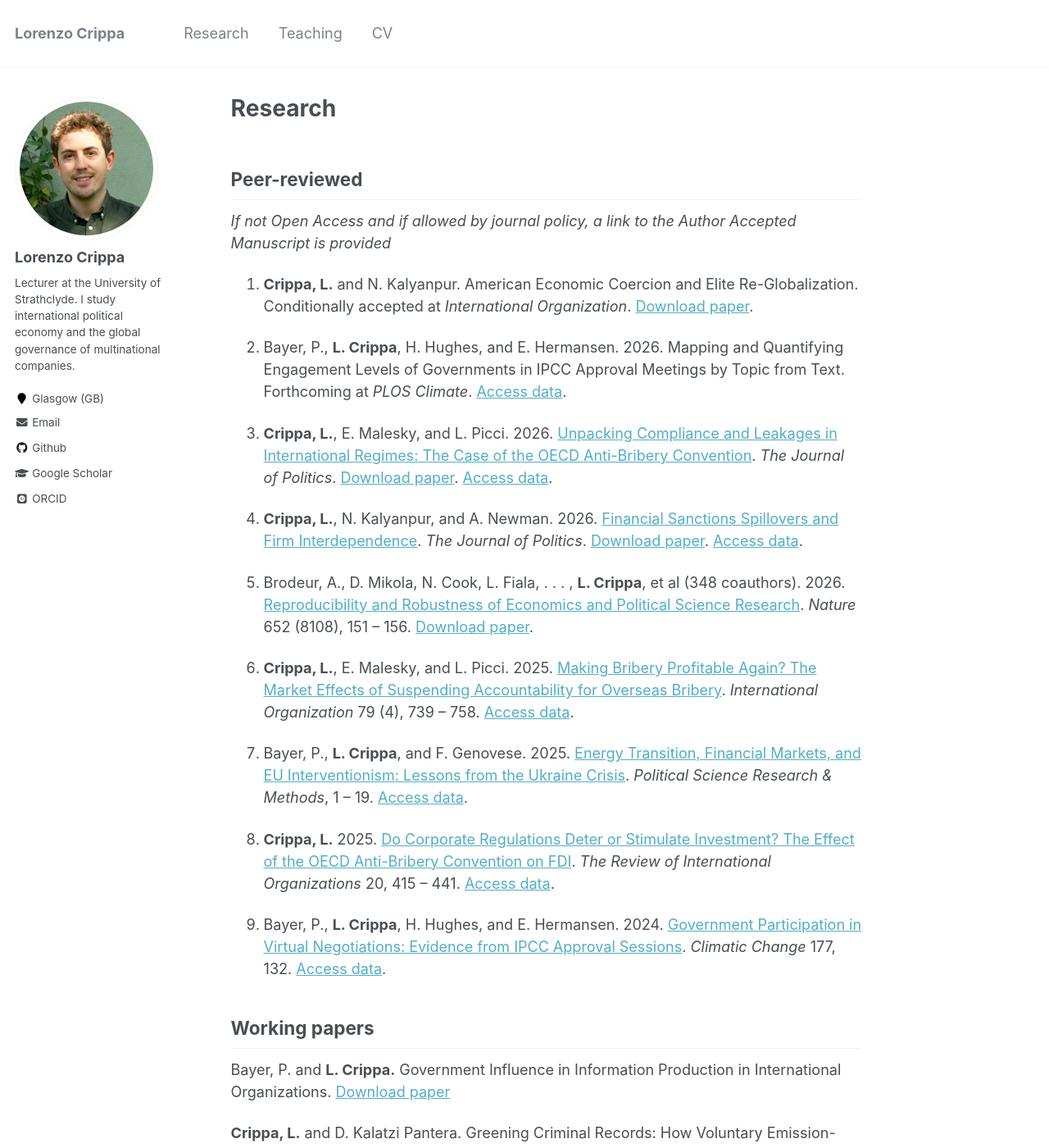
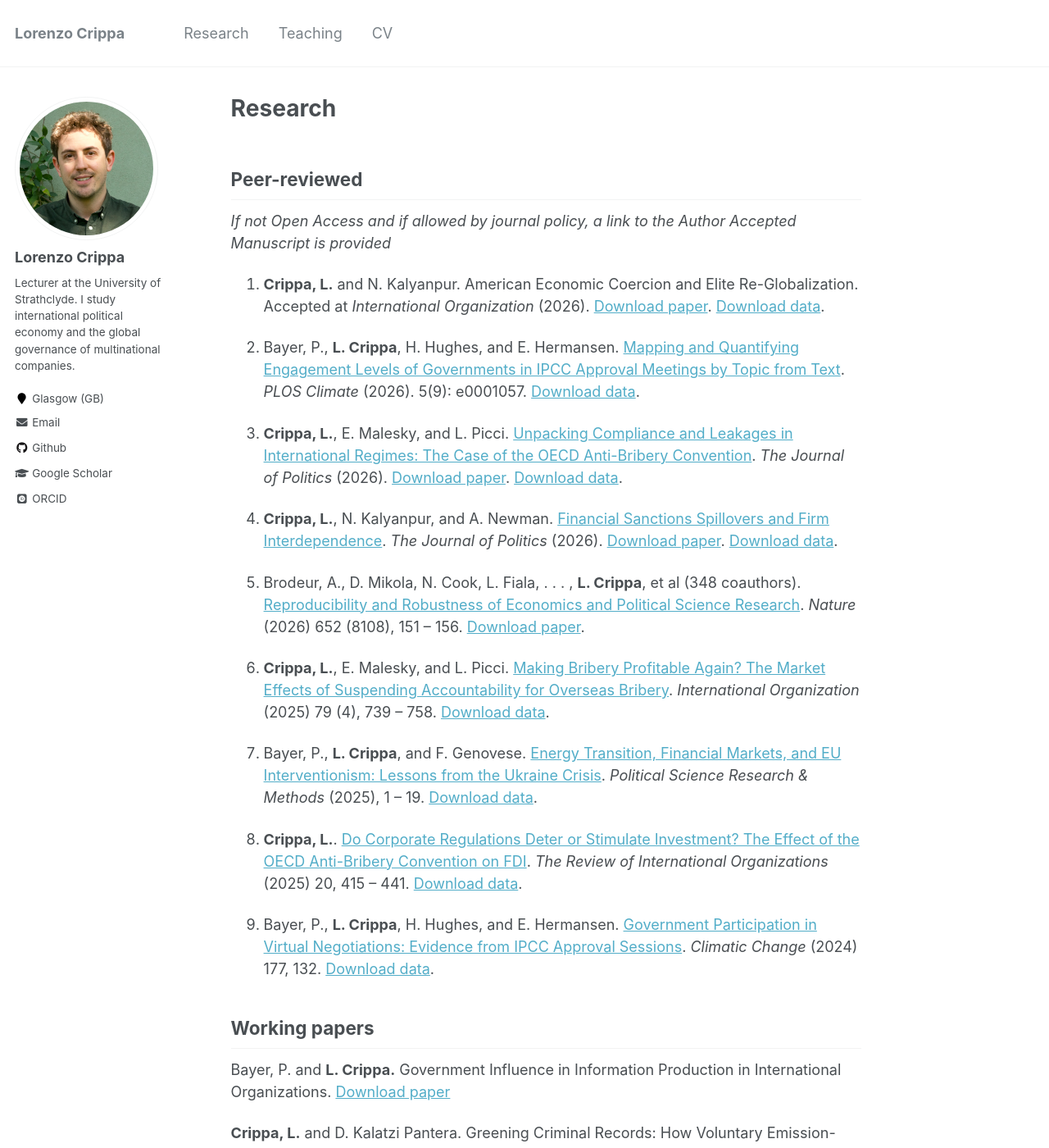
Before and after one commit to lorenzo-crippa/lorenzo-crippa.github.io, a Jekyll site: the page built from _pages/research.md, in a window 1280 px wide and 1400 px high. Shown: the whole window at 82% size. Built offline with Jekyll 4.4.1, drawn with Linux system fonts in a browser that asks for light colours; some web fonts are replaced.

Commit message:
Update research.md

```diff
--- a/_pages/research.md
+++ b/_pages/research.md
@@ -9,23 +9,23 @@ redirect_from:
 ## Peer-reviewed
 _If not Open Access and if allowed by journal policy, a link to the Author Accepted Manuscript is provided_
 
-9. **Crippa, L.** and N. Kalyanpur. American Economic Coercion and Elite Re-Globalization. Conditionally accepted at _International Organization_. [Download paper](https://lorenzo-crippa.github.io/files/FCPA_offshore_wealth.pdf).
+9. **Crippa, L.** and N. Kalyanpur. American Economic Coercion and Elite Re-Globalization. Accepted at _International Organization_ (2026). [Download paper](https://lorenzo-crippa.github.io/files/FCPA_offshore_wealth.pdf). [Download data](https://doi.org/10.7910/DVN/FEF0QF).
 
-8. Bayer, P., **L. Crippa**, H. Hughes, and E. Hermansen. 2026. Mapping and Quantifying Engagement Levels of Governments in IPCC Approval Meetings by Topic from Text. Forthcoming at _PLOS Climate_. [Access data](https://doi.org/10.7910/DVN/OCVIH9).
+8. Bayer, P., **L. Crippa**, H. Hughes, and E. Hermansen. [Mapping and Quantifying Engagement Levels of Governments in IPCC Approval Meetings by Topic from Text](https://doi.org/10.1371/journal.pclm.0001057). _PLOS Climate_ (2026). 5(9): e0001057. [Download data](https://doi.org/10.7910/DVN/OCVIH9).
 
-7. **Crippa, L.**, E. Malesky, and L. Picci. 2026. [Unpacking Compliance and Leakages in International Regimes: The Case of the OECD Anti-Bribery Convention](https://doi.org/10.1086/742490). _The Journal of Politics_. [Download paper](https://ssrn.com/abstract=5241232). [Access data](https://doi.org/10.7910/DVN/KZKJMS).
+7. **Crippa, L.**, E. Malesky, and L. Picci. [Unpacking Compliance and Leakages in International Regimes: The Case of the OECD Anti-Bribery Convention](https://doi.org/10.1086/742490). _The Journal of Politics_ (2026). [Download paper](https://ssrn.com/abstract=5241232). [Download data](https://doi.org/10.7910/DVN/KZKJMS).
 
-6. **Crippa, L.**, N. Kalyanpur, and A. Newman. 2026. [Financial Sanctions Spillovers and Firm Interdependence](https://doi.org/10.1086/740171). _The Journal of Politics_. [Download paper](https://lorenzo-crippa.github.io/files/CKN_ChinaSanctions.pdf). [Access data](https://doi.org/10.7910/DVN/OCVIH9).
+6. **Crippa, L.**, N. Kalyanpur, and A. Newman. [Financial Sanctions Spillovers and Firm Interdependence](https://doi.org/10.1086/740171). _The Journal of Politics_ (2026). [Download paper](https://lorenzo-crippa.github.io/files/CKN_ChinaSanctions.pdf). [Download data](https://doi.org/10.7910/DVN/OCVIH9).
 
-5. Brodeur, A., D. Mikola, N. Cook, L. Fiala, . . . , **L. Crippa**, et al (348 coauthors). 2026. [Reproducibility and Robustness of Economics and Political Science Research](https://www.nature.com/articles/s41586-026-10251-x). _Nature_ 652 (8108), 151 – 156. [Download paper](https://lorenzo-crippa.github.io/files/AB_etal_reprod_econ_polisci_Nature_2026.pdf).
+5. Brodeur, A., D. Mikola, N. Cook, L. Fiala, . . . , **L. Crippa**, et al (348 coauthors). [Reproducibility and Robustness of Economics and Political Science Research](https://www.nature.com/articles/s41586-026-10251-x). _Nature_ (2026) 652 (8108), 151 – 156. [Download paper](https://lorenzo-crippa.github.io/files/AB_etal_reprod_econ_polisci_Nature_2026.pdf).
 
-4. **Crippa, L.**, E. Malesky, and L. Picci. 2025. [Making Bribery Profitable Again? The Market Effects of Suspending Accountability for Overseas Bribery](https://doi.org/10.1017/S0020818325100970). _International Organization_ 79 (4), 739 – 758. [Access data](https://doi.org/10.7910/DVN/BM6ZEP).
+4. **Crippa, L.**, E. Malesky, and L. Picci. [Making Bribery Profitable Again? The Market Effects of Suspending Accountability for Overseas Bribery](https://doi.org/10.1017/S0020818325100970). _International Organization_ (2025) 79 (4), 739 – 758. [Download data](https://doi.org/10.7910/DVN/BM6ZEP).
 
-3. Bayer, P., **L. Crippa**, and F. Genovese. 2025. [Energy Transition, Financial Markets, and EU Interventionism: Lessons from the Ukraine Crisis](https://doi.org/10.1017/psrm.2025.10054). _Political Science Research & Methods_, 1 – 19. [Access data](https://doi.org/10.7910/DVN/GJSW9U).
+3. Bayer, P., **L. Crippa**, and F. Genovese. [Energy Transition, Financial Markets, and EU Interventionism: Lessons from the Ukraine Crisis](https://doi.org/10.1017/psrm.2025.10054). _Political Science Research & Methods_ (2025), 1 – 19. [Download data](https://doi.org/10.7910/DVN/GJSW9U).
 
-2. **Crippa, L.** 2025. [Do Corporate Regulations Deter or Stimulate Investment? The Effect of the OECD Anti-Bribery Convention on FDI](https://doi.org/10.1007/s11558-023-09519-y). _The Review of International Organizations_ 20, 415 – 441. [Access data](https://doi.org/10.7910/DVN/JTGGLJ).
+2. **Crippa, L.**. [Do Corporate Regulations Deter or Stimulate Investment? The Effect of the OECD Anti-Bribery Convention on FDI](https://doi.org/10.1007/s11558-023-09519-y). _The Review of International Organizations_ (2025) 20, 415 – 441. [Download data](https://doi.org/10.7910/DVN/JTGGLJ).
 
-1. Bayer, P., **L. Crippa**, H. Hughes, and E. Hermansen. 2024. [Government Participation in Virtual Negotiations: Evidence from IPCC Approval Sessions](https://doi.org/10.1007/s10584-024-03790-7). _Climatic Change_ 177, 132. [Access data](https://doi.org/10.7910/DVN/SLSXZS).
+1. Bayer, P., **L. Crippa**, H. Hughes, and E. Hermansen. [Government Participation in Virtual Negotiations: Evidence from IPCC Approval Sessions](https://doi.org/10.1007/s10584-024-03790-7). _Climatic Change_ (2024) 177, 132. [Download data](https://doi.org/10.7910/DVN/SLSXZS).
 
 ## Working papers
 
```
